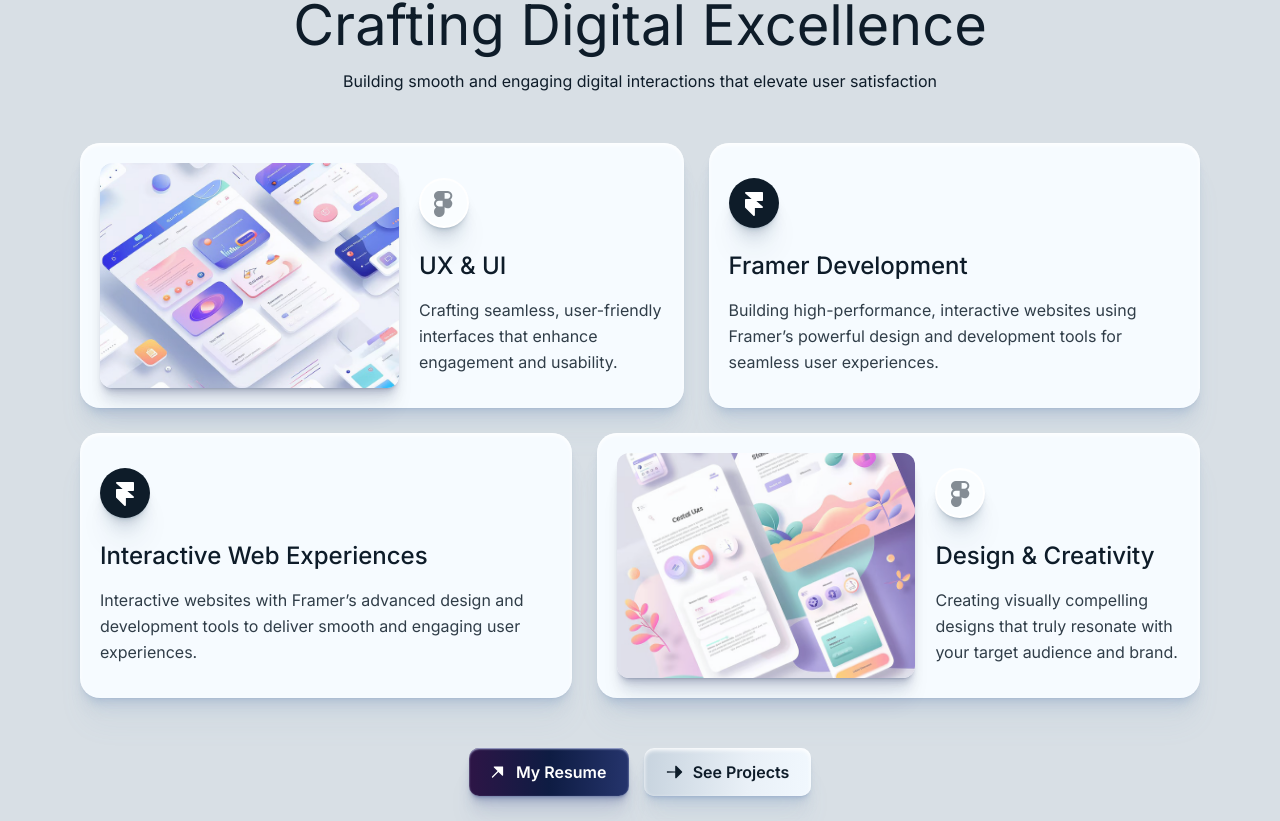
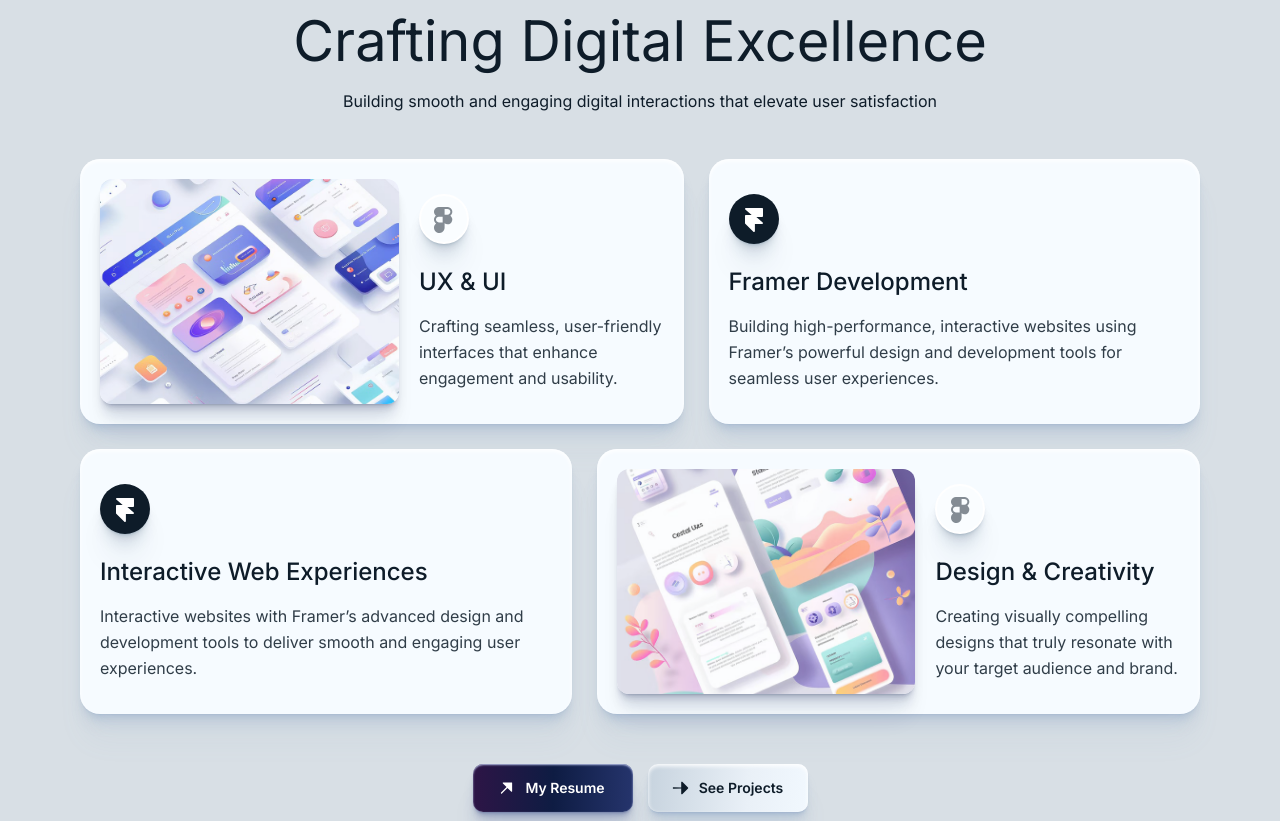
Before and after one commit to ask0ldd/FolioV2, a React (Vite) app: page / in a window 1280 px wide. Shown: the part 1219-2040 px from the top of the page. Built offline with nearby package versions, Linux system fonts and the light colour scheme.

Commit message:
*edit* front / keypoints section : fixing text spacing

```diff
--- a/src/pages/app/sections/KeyPoints.tsx
+++ b/src/pages/app/sections/KeyPoints.tsx
@@ -14,9 +14,9 @@ export default function KeyPoints(){
                     Services
                 </span>
             </div>
-            <h2 className='dm-sans text-[36px] leading-[3rem] text-center md:text-[44px] xl:text-[56px] mt-[12px] '>Crafting Digital Excellence</h2>
-            <span className='text-[14px] md:text-[16px] mt-[20px] text-center'>Building smooth and engaging digital interactions that elevate user satisfaction</span>
-            <div className='flex flex-col xl:flex-row flex-wrap gap-[25px] w-full md:max-w-[750px] xl:max-w-[1200px] mt-[32px] md:mt-[50px]'>
+            <h2 className='dm-sans text-[36px] leading-[3rem] text-center md:text-[44px] xl:text-[56px] mt-[12px] md:mt-[28px]'>Crafting Digital Excellence</h2>
+            <span className='text-[14px] md:text-[16px] mt-[24px] text-center'>Building smooth and engaging digital interactions that elevate user satisfaction</span>
+            <div className='flex flex-col xl:flex-row flex-wrap gap-[25px] w-full md:max-w-[750px] xl:max-w-[1200px] mt-[32px] md:mt-[46px]'>
 
                 {/*<div className='flex flex-col md:flex-row bg-[#F6FBFF] min-h-[265px] shrink grow flex-[50%] rounded-[20px] whiteBlockShadow p-[20px] gap-x-[20px]'>
                     <img src={ux1} className='flex flex-[55%] max-w-full md:max-w-[55%] w-full md:max-h-[fit] max-h-[225px] shrink grow object-cover rounded-[12px] imgKPShadow2'/>
@@ -70,7 +70,7 @@ export default function KeyPoints(){
                 <Keypoint style={{flex:'50%'}} text={'Creating visually compelling designs that truly resonate with your target audience and brand.'} title={'Design & Creativity'} icon={<WhiteIcon/>} image={ux2}/>
 
             </div>
-            <div className='flex gap-x-[15px] mt-[50px] translate-x-[0px] opacity-100 w-full md:w-fit'>
+            <div className='flex gap-x-[15px] mt-[50px] text-[14px] translate-x-[0px] opacity-100 w-full md:w-fit'>
                 <a href="#resume" className='w-full'>
                     <button className='blueButton text-[#FFFFFF] font-semibold hover:cursor-pointer w-full'>
                         <svg width="13" height="12" viewBox="0 0 13 12" fill="none" xmlns="http://www.w3.org/2000/svg">
```
